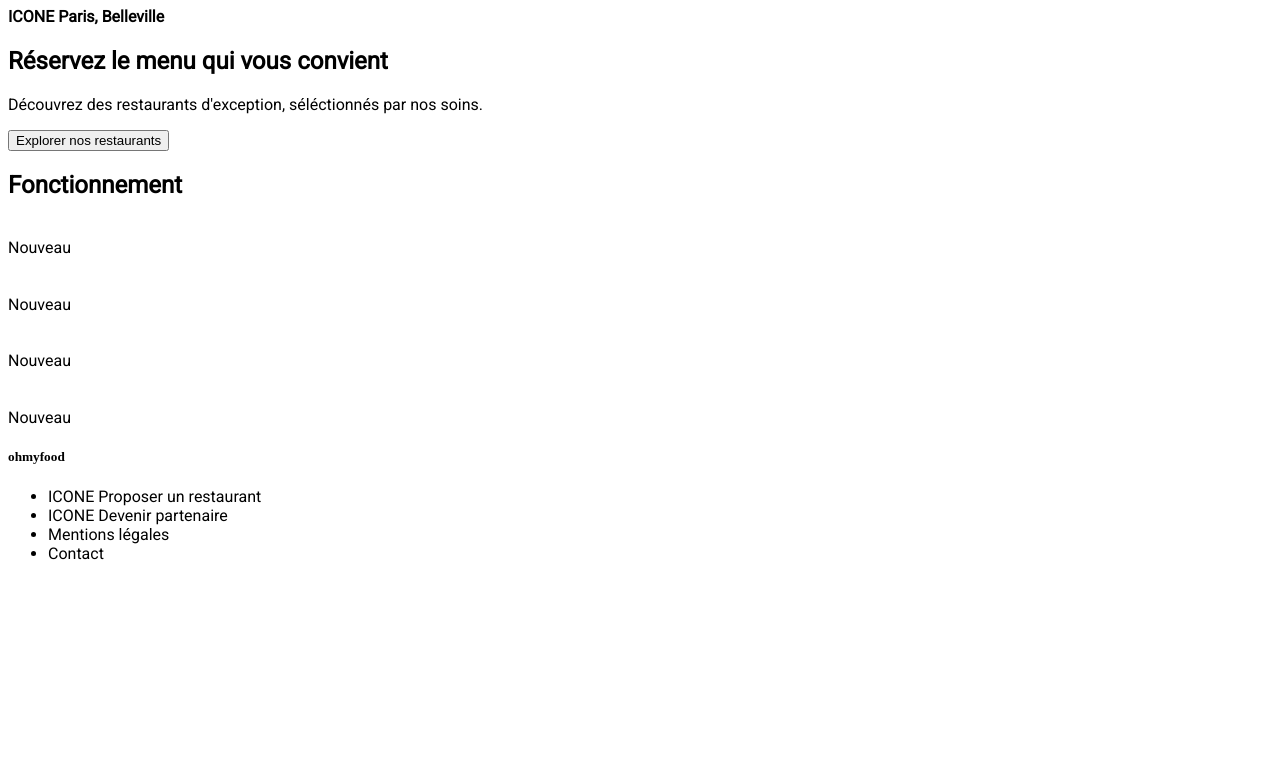
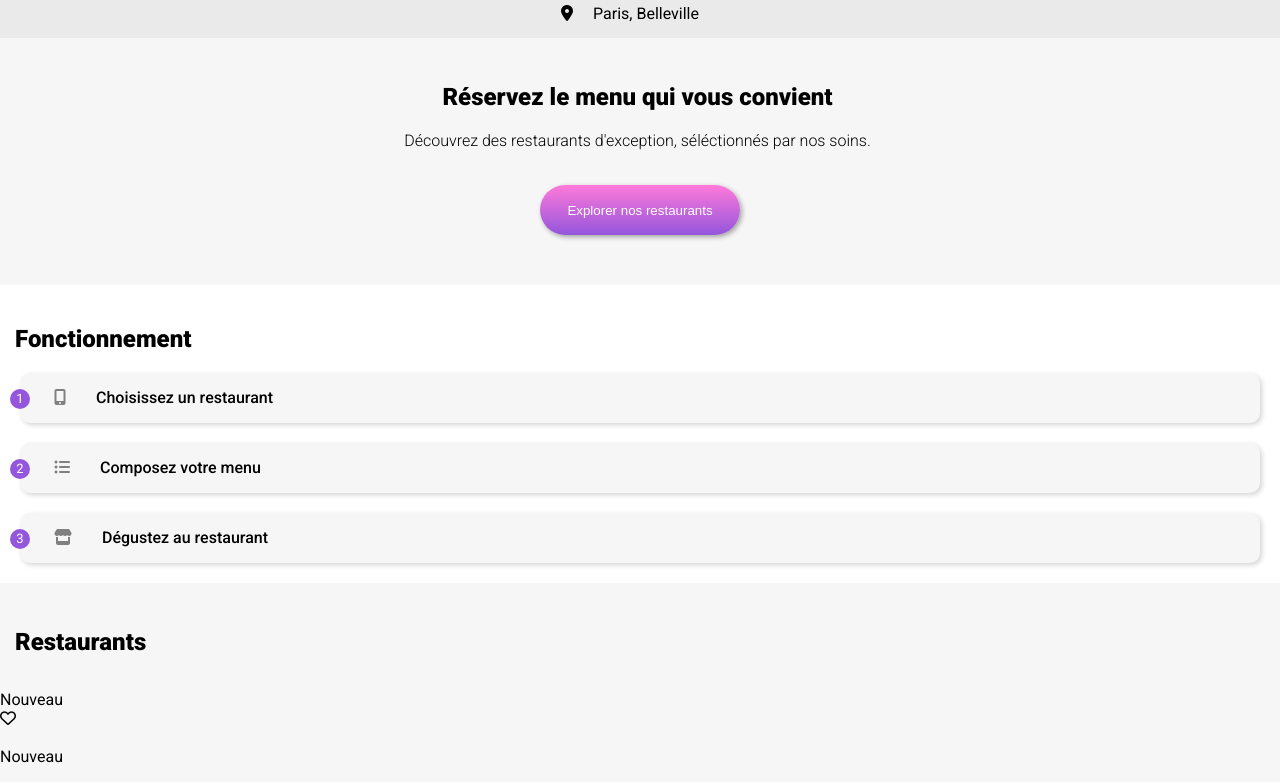
Before and after one commit to sarkande/AllanPEREZGONZALEZ_3_28022022, a website: page index.html in a window 1280 px wide. Shown: the part 73-855 px from the top of the page. Before the commit the page ends 800 px from the top, so only its background shows below. Drawn offline with Linux system fonts and the light colour scheme; a web font is replaced by a local one.

Commit message:
some css: search and location finished. Pictures move from docs to publics

```diff
--- a/index.html
+++ b/index.html
@@ -7,8 +7,7 @@
     <meta name="viewport" content="width=device-width, initial-scale=1.0">
     <title>Projet_03</title>
     <link rel="stylesheet" href="./sass/main.css">
-    <link rel="stylesheet" href="https://use.fontawesome.com/releases/v5.15.3/css/all.css"
-    integrity="sha384-SZXxX4whJ79/gErwcOYf+zWLeJdY/qpuqC4cAa9rOGUstPomtqpuNWT9wdPEn2fk" crossorigin="anonymous">
+    <link rel="stylesheet" href="https://cdnjs.cloudflare.com/ajax/libs/font-awesome/6.0.0/css/all.min.css" integrity="sha512-9usAa10IRO0HhonpyAIVpjrylPvoDwiPUiKdWk5t3PyolY1cOd4DSE0Ga+ri4AuTroPR5aQvXU9xC6qOPnzFeg==" crossorigin="anonymous" referrerpolicy="no-referrer" />
     <!-- <link rel="stylesheet" href="public/css/style.css"> -->
 </head>
 
@@ -18,27 +17,41 @@
     </header>
     <main>
         <section class="search">
-            <div><h4>ICONE Paris, Belleville</h4></div>
-            <div>
+            <div class="search__location">
+                <h4><i class="fas fa-map-marker-alt"></i>Paris, Belleville</h4>
+            </div>
+            <div class="search__content">
                 <h2>Réservez le menu qui vous convient</h2>
                 <p>Découvrez des restaurants d'exception, séléctionnés par nos soins.</p>
-                <button>Explorer nos restaurants</button>
+                <button class="search__content--btn">Explorer nos restaurants</button>
             </div>
         </section >
 
         <section class="funct">
             <h2>Fonctionnement</h2>
-            <div class="funct__card"></div>
-            <div class="funct__card"></div>
-            <div class="funct__card"></div>
+            <div class="funct__card">
+                <div class="funct__card--id">1</div>
+                <p><i class="fas fa-mobile-screen-button"></i>Choisissez un restaurant</p>
+            </div>
+            <div class="funct__card">
+                <div class="funct__card--id">2</div>
+                <p><i class="fa-solid fa-list-ul"></i>Composez votre menu</p>
+            </div>
+            <div class="funct__card">
+                <div class="funct__card--id">3</div>
+                <p><i class="fa-solid fa-store"></i>Dégustez au restaurant</p>
+            </div>
         </section>
         <section class="restaurants">
+            <h2>Restaurants</h2>
             <div class="restaurants__card">
                 <img src="" alt="">
                 <div class="restaurants__card--new">Nouveau</div>
                 <h3></h3>
                 <p></p>
-                <div class="restaurants__card--heart"></div>
+                <div class="restaurants__card--heart">
+                    <i class="fa-regular fa-heart"></i>
+                </div>
             </div>
             <div class="restaurants__card">
                 <img src="" alt="">
--- a/sass/main.scss
+++ b/sass/main.scss
@@ -1,7 +1,6 @@
 // Google Fonts
 @import url(http://fonts.googleapis.com/css?family=Shrikhand|Open+Sans:400italic,700italic,400,700);
-@import url(http://fonts.googleapis.com/css?family=Roboto|Open+Sans:400italic,700italic,400,700);
-
+@import url("https://fonts.googleapis.com/css2?family=Roboto:wght@100;300;400;500;900&display=swap");
 // Font Variables
 $shrikhand: "Shrikhand", serif;
 $roboto: "Roboto", serif;
@@ -10,13 +9,130 @@ $roboto: "Roboto", serif;
 $color-primary: #9356dc;
 $color-secondary: #ff79da;
 $color-tertiary: #99e2d0;
+
+$color-text: black;
+
+$color-shadow: rgb(110, 110, 110);
+$color-background-search: #eaeaea;
+$color-background-search-content: #f6f6f6;
+$color-background-funct: #fff;
+
+$color-btn: #fff;
+$color-background-funct-btn: #f6f6f6;
+
+$color-background-restaurants: #f6f6f6;
+
 //test
-
+* {
+	border: 0 none;
+	outline: 0;
+	padding: 0;
+	margin: 0;
+}
 body {
 	font-family: $roboto;
+	color: $color-text;
 }
 
 h1,
 h5 {
 	font-family: $shrikhand;
 }
+
+header {
+	padding-top: 20px;
+	padding-bottom: 5px;
+	box-shadow: 0px 0px 5px $color-shadow;
+	position: relative;
+	& > h1 {
+		text-align: center;
+	}
+}
+
+.search {
+	text-align: center;
+	background-color: $color-background-search;
+	z-index: 5;
+	&__location {
+		padding: 5px;
+		h4 {
+			padding: 10px;
+			font-weight: normal;
+			i {
+				position: relative;
+				right: 20px;
+			}
+		}
+	}
+	&__content {
+		background-color: $color-background-search-content;
+		padding-top: 30px;
+		h2 {
+			font-weight: bold;
+			margin: 15px 20px 20px 15px;
+		}
+		p {
+			font-weight: 300;
+			margin: 0px 20px 20px 15px;
+		}
+		&--btn {
+			margin: 15px;
+			margin-bottom: 50px;
+			padding: 10px;
+			border-radius: 30px;
+			width: 200px;
+			height: 50px;
+			background: linear-gradient($color-secondary, $color-primary);
+			color: $color-btn;
+			font-weight: 500;
+			box-shadow: 2px 2px 5px lighten($color-shadow, 20%);
+		}
+	}
+}
+.funct {
+	background-color: $color-background-funct;
+	h2 {
+		margin-top: 40px;
+		margin-left: 15px;
+	}
+	&__card {
+		border-radius: 10px;
+		height: 50px;
+		margin: 20px;
+		background-color: $color-background-funct-btn;
+		line-height: 50px;
+		box-shadow: 2px 2px 5px lighten($color-shadow, 40%);
+		&--id {
+			border-radius: 100%;
+			width: 20px;
+			height: 20px;
+			line-height: 20px;
+			right: 10px;
+			position: relative;
+			display: inline-block;
+			text-align: center;
+			background-color: $color-primary;
+			color: $color-btn;
+			font-size: small;
+		}
+		p {
+			position: relative;
+			display: inline-block;
+			left: 40px;
+			font-weight: 500;
+			i {
+				position: relative;
+				right: 30px;
+				color: lighten($color-text, 50%);
+			}
+		}
+	}
+}
+
+.restaurants {
+	background-color: $color-background-restaurants;
+	padding-top: 30px;
+	h2 {
+		margin: 15px;
+	}
+}
```
Also changed, not shown: public/images/logo/ohmyfood.png (renamed from docs/Maquettes Ohmyfood/Maquettes Ohmyfood/images/logo/ohmyfood.png), public/images/logo/ohmyfood@2x.svg (renamed from docs/Maquettes Ohmyfood/Maquettes Ohmyfood/images/logo/ohmyfood@2x.svg), public/images/restaurants/toa-heftiba-DQKerTsQwi0-unsplash.jpg (renamed from docs/Maquettes Ohmyfood/Maquettes Ohmyfood/images/restaurants/toa-heftiba-DQKerTsQwi0-unsplash.jpg), sass/main.css, 8 other files.
